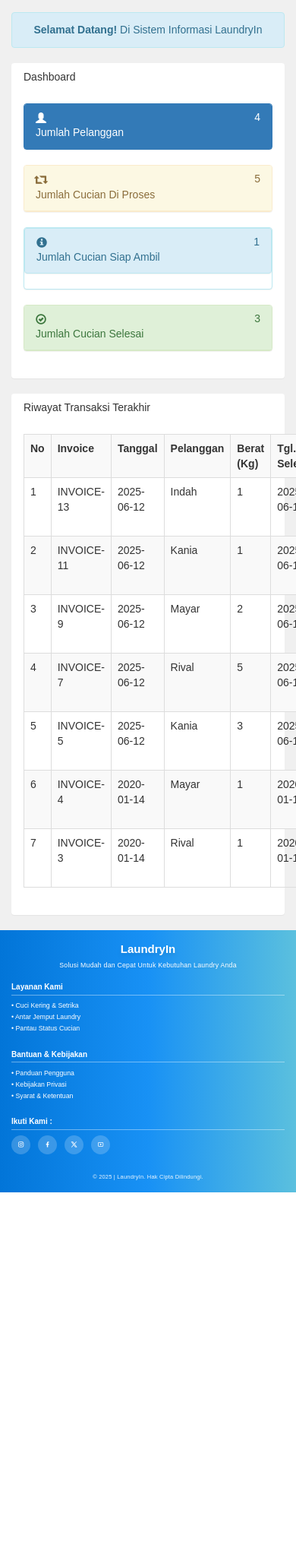
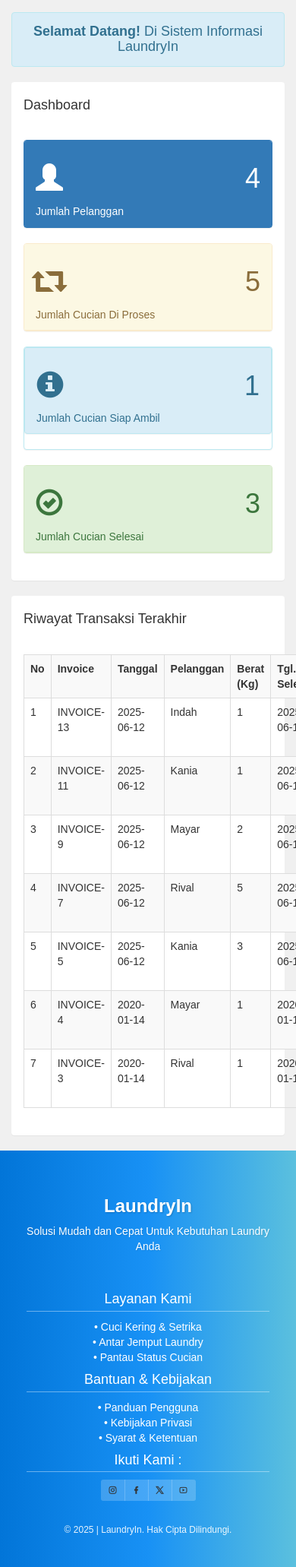
Before and after one commit to kaniarsazr/laundryin, a PHP site: page /admin/index.php in a window 390 px wide; the page is wider, and only the part inside the window is pictured. Shown: the part 54-2116 px from the top of that part at 76% size. Before the commit the page ends 1623 px from the top of that part, so only its background shows below. Run offline with PHP 8.4, Linux system fonts and the light colour scheme; a user stored in the database is signed in; data comes from the database, SQL or seed files in the repository; some libraries are stand-ins or nearby versions.

Commit message:
Update footer.php

```diff
--- a/admin/footer.php
+++ b/admin/footer.php
@@ -1,53 +1,54 @@
-<!-- Tailwind Footer untuk Sistem LaundryIn -->
-<footer class="bg-gradient-to-r from-[#0275d8] via-[#1891f5] to-[#5bc0de] text-white py-6 px-6">
-  <div class="max-w-6xl mx-auto text-center mb-6">
-    <h2 class="text-2xl font-bold mb-2 drop-shadow-md">LaundryIn</h2>
-    <p class="text-sm tracking-wide drop-shadow-sm">Solusi Mudah dan Cepat Untuk Kebutuhan Laundry Anda</p>
+<!-- Footer Bootstrap untuk Sistem LaundryIn -->
+<footer style="background: linear-gradient(to right, #0275d8, #1891f5, #5bc0de); color: white; padding: 40px 20px;">
+  <div class="container text-center">
+    <h2 style="font-size: 24px; font-weight: bold; text-shadow: 1px 1px 2px rgba(0,0,0,0.2);">LaundryIn</h2>
+    <p style="font-size: 14px; text-shadow: 1px 1px 1px rgba(0,0,0,0.1);">Solusi Mudah dan Cepat Untuk Kebutuhan Laundry Anda</p>
   </div>
 
-  <div class="max-w-6xl mx-auto grid grid-cols-1 md:grid-cols-3 gap-8 text-sm">
-    <div>
-      <h3 class="font-semibold mb-3 text-base border-b border-white/40 pb-1">Layanan Kami</h3>
-      <ul class="space-y-1">
+  <div class="container" style="margin-top: 30px;">
+    <div class="row text-center">
+      <div class="col-md-4">
+        <h4 style="border-bottom: 1px solid rgba(255,255,255,0.4); padding-bottom: 5px;">Layanan Kami</h4>
+        <ul class="list-unstyled">
           <li>• Cuci Kering & Setrika</li>
           <li>• Antar Jemput Laundry</li>
           <li>• Pantau Status Cucian</li>
         </ul>
       </div>
 
-    <div>
-      <h3 class="font-semibold mb-3 text-base border-b border-white/40 pb-1">Bantuan & Kebijakan</h3>
-      <ul class="space-y-1">
+      <div class="col-md-4">
+        <h4 style="border-bottom: 1px solid rgba(255,255,255,0.4); padding-bottom: 5px;">Bantuan & Kebijakan</h4>
+        <ul class="list-unstyled">
           <li>• Panduan Pengguna</li>
           <li>• Kebijakan Privasi</li>
           <li>• Syarat & Ketentuan</li>
         </ul>
       </div>
 
-    <div>
-      <h3 class="font-semibold mb-3 text-base border-b border-white/40 pb-1">Ikuti Kami :</h3>
-      <div class="flex space-x-4 mb-4">
-        <a href="#" class="w-10 h-10 rounded-full bg-white bg-opacity-20 flex items-center justify-center hover:bg-opacity-30">
+      <div class="col-md-4">
+        <h4 style="border-bottom: 1px solid rgba(255,255,255,0.4); padding-bottom: 5px;">Ikuti Kami :</h4>
+        <div class="btn-group">
+          <a href="#" class="btn btn-default btn-sm" style="background: rgba(255,255,255,0.2); border: none;">
             <i class="ri-instagram-line"></i>
           </a>
-        <a href="#" class="w-10 h-10 rounded-full bg-white bg-opacity-20 flex items-center justify-center hover:bg-opacity-30">
+          <a href="#" class="btn btn-default btn-sm" style="background: rgba(255,255,255,0.2); border: none;">
             <i class="ri-facebook-fill"></i>
           </a>
-        <a href="#" class="w-10 h-10 rounded-full bg-white bg-opacity-20 flex items-center justify-center hover:bg-opacity-30">
+          <a href="#" class="btn btn-default btn-sm" style="background: rgba(255,255,255,0.2); border: none;">
             <i class="ri-twitter-x-line"></i>
           </a>
-        <a href="#" class="w-10 h-10 rounded-full bg-white bg-opacity-20 flex items-center justify-center hover:bg-opacity-30">
+          <a href="#" class="btn btn-default btn-sm" style="background: rgba(255,255,255,0.2); border: none;">
             <i class="ri-youtube-line"></i>
           </a>
         </div>
       </div>
     </div>
+  </div>
 
-  <div class="mt-6 text-center text-xs tracking-wide opacity-90">
+  <div class="container text-center" style="margin-top: 30px; font-size: 12px; opacity: 0.9;">
     &copy; 2025 | LaundryIn. Hak Cipta Dilindungi.
   </div>
 </footer>
 
-<!-- Tambahan: CDN Remix Icon dan Tailwind jika belum ada -->
+<!-- Tambahkan ini hanya sekali (jika belum) -->
 <link rel="stylesheet" href="https://cdnjs.cloudflare.com/ajax/libs/remixicon/4.6.0/remixicon.min.css" />
-<script src="https://cdn.tailwindcss.com"></script>
```
Lines whose indentation alone changed are shown as unchanged.
